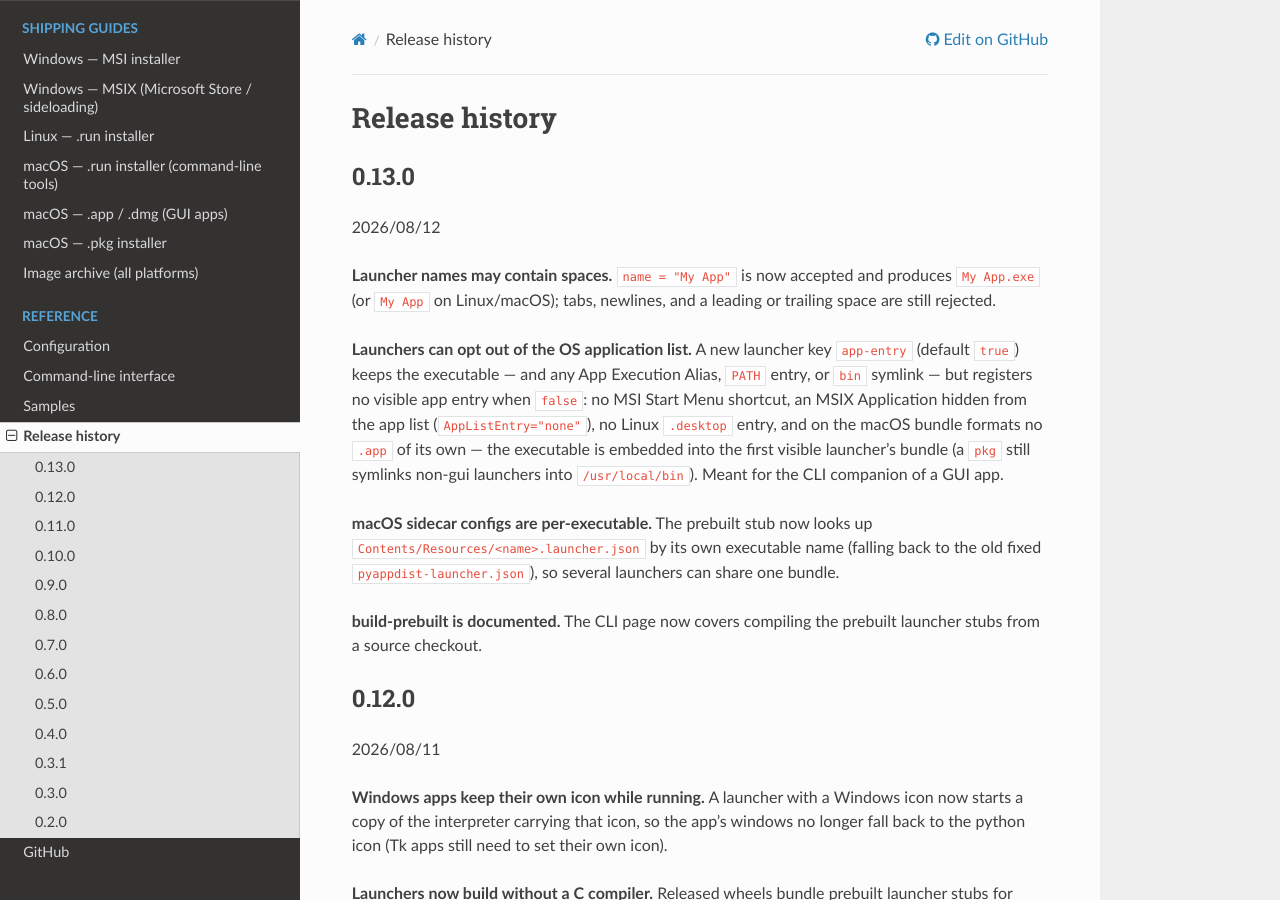
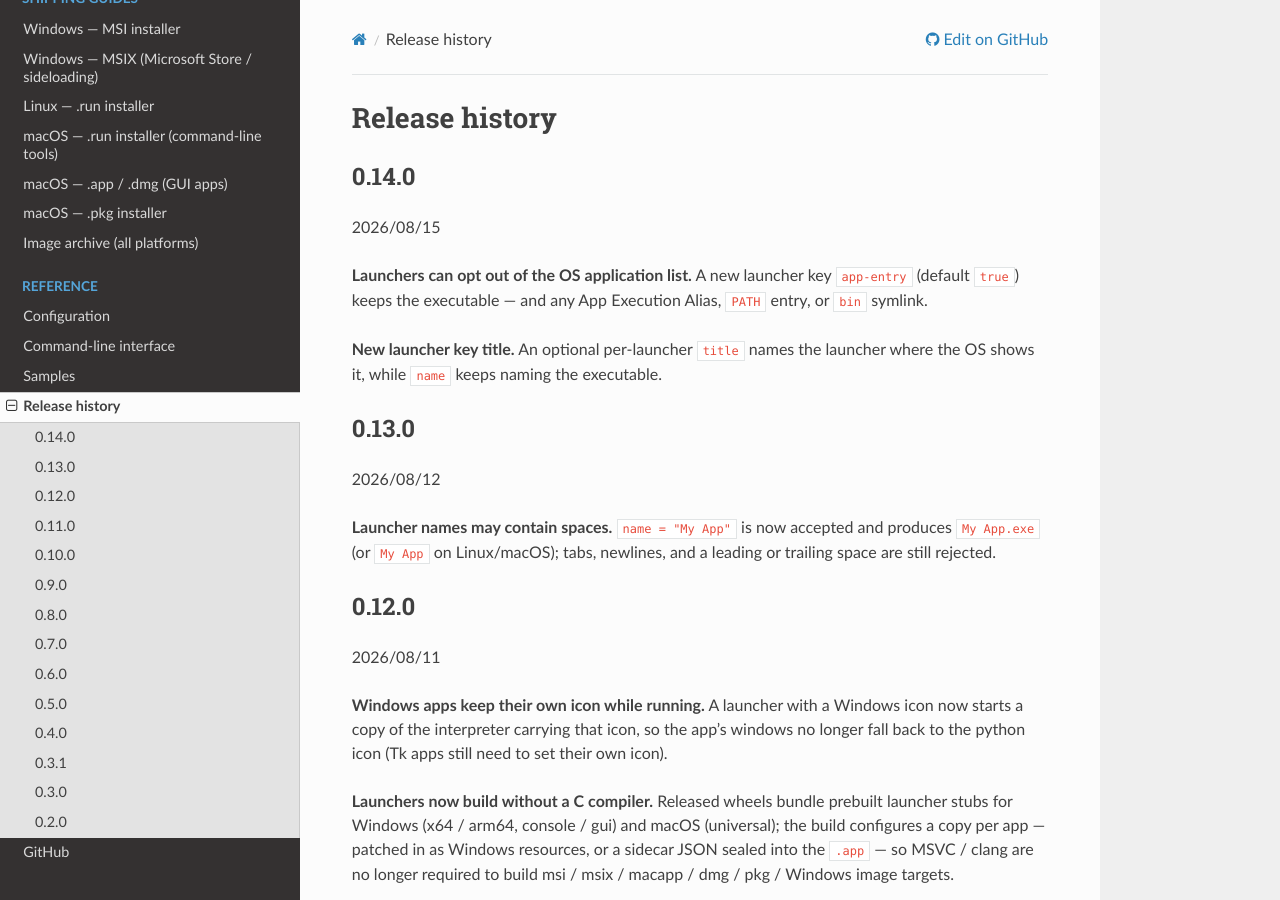
Before and after one commit to atsuoishimoto/pyappdist, a Sphinx documentation site: the page built from docs/history.rst, in a window 1280 px wide and 900 px high. Built offline with Sphinx 7.4.7 and the Read the Docs theme 3.1.0, drawn with Linux system fonts in a browser that asks for light colours.

Commit message:
bump version

```diff
--- a/docs/history.rst
+++ b/docs/history.rst
@@ -1,5 +1,18 @@
 Release history
 ===============
+
+0.14.0
+------
+
+2026/08/15
+
+**Launchers can opt out of the OS application list.** A new launcher key
+``app-entry`` (default ``true``) keeps the executable — and any App Execution
+Alias, ``PATH`` entry, or ``bin`` symlink.
+
+**New launcher key title.** An optional per-launcher ``title`` names the
+launcher where the OS shows it, while ``name`` keeps naming the executable.
+
 
 0.13.0
 ------
@@ -9,24 +22,6 @@ Release history
 **Launcher names may contain spaces.** ``name = "My App"`` is now accepted and
 produces ``My App.exe`` (or ``My App`` on Linux/macOS); tabs, newlines, and a
 leading or trailing space are still rejected.
-
-**Launchers can opt out of the OS application list.** A new launcher key
-``app-entry`` (default ``true``) keeps the executable — and any App Execution
-Alias, ``PATH`` entry, or ``bin`` symlink — but registers no visible app
-entry when ``false``: no MSI Start Menu shortcut, an MSIX Application hidden
-from the app list (``AppListEntry="none"``), no Linux ``.desktop`` entry, and
-on the macOS bundle formats no ``.app`` of its own — the executable is
-embedded into the first visible launcher's bundle (a ``pkg`` still symlinks
-non-gui launchers into ``/usr/local/bin``). Meant for the CLI companion of a
-GUI app.
-
-**macOS sidecar configs are per-executable.** The prebuilt stub now looks up
-``Contents/Resources/<name>.launcher.json`` by its own executable name
-(falling back to the old fixed ``pyappdist-launcher.json``), so several
-launchers can share one bundle.
-
-**build-prebuilt is documented.** The CLI page now covers compiling the
-prebuilt launcher stubs from a source checkout.
 
 
 0.12.0
--- a/pyproject.toml
+++ b/pyproject.toml
@@ -1,6 +1,6 @@
 [project]
 name = "pyappdist"
-version = "0.13.0"
+version = "0.14.0"
 description = "Build native installers for Python apps from pyproject.toml — Windows MSI/MSIX, macOS PKG/DMG/.app, Linux self-extracting"
 readme = "README.md"
 # 3.11.4+ because tarfile's extractall(filter=...) kwarg (used by runtime
```
Also changed, not shown: 2 other files.
